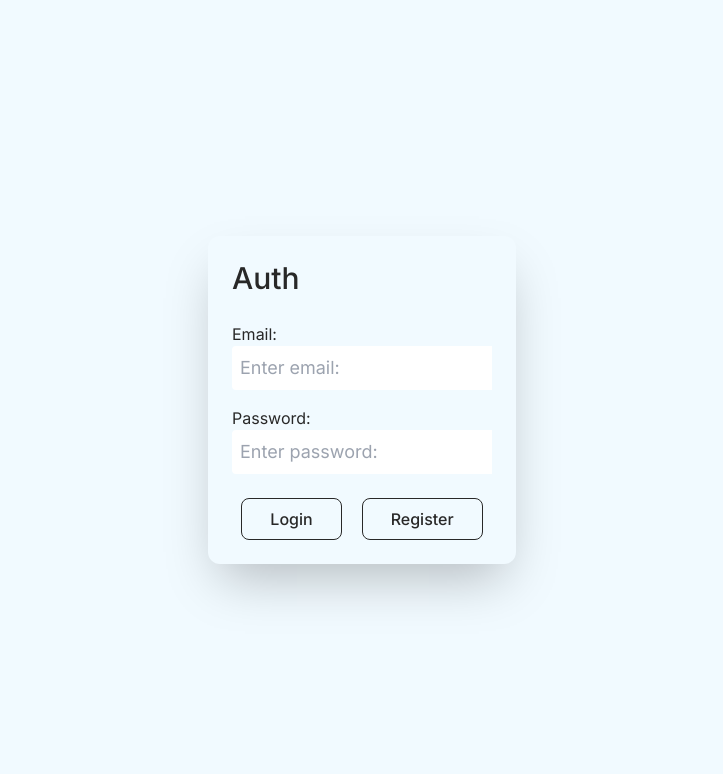
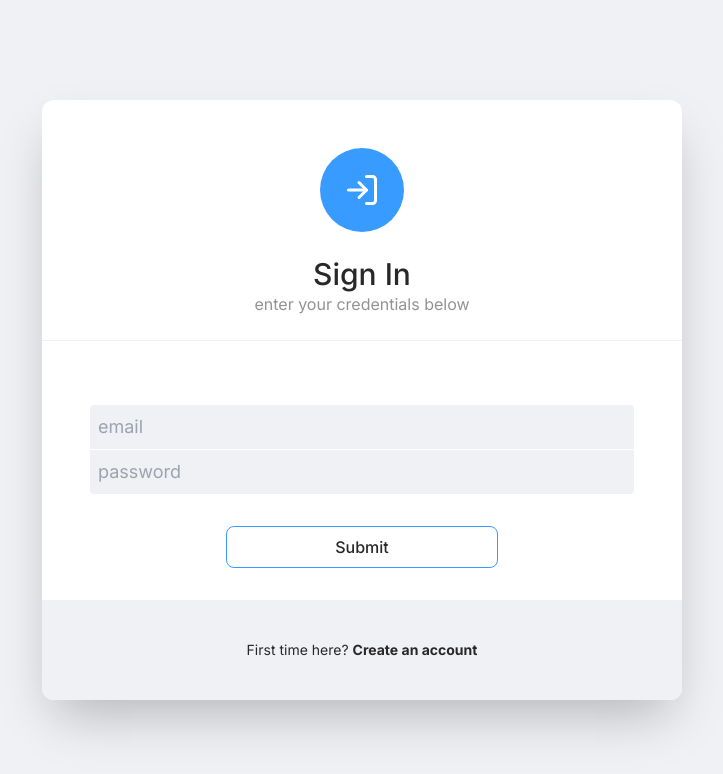
Before and after one commit to cxvxcxv/bloom-market-frontend, a Next.js app: page /auth in a window 1280 px wide. Shown: the top 774 px of the page, without its empty margins (278-1001 px from the left). Built offline with nearby package versions, Linux system fonts and the light colour scheme.

Commit message:
add: styling for auth page, screen adaptation. upd: button, field, heading components, color constants.

```diff
--- a/src/app/auth/Auth.tsx
+++ b/src/app/auth/Auth.tsx
@@ -1,6 +1,7 @@
 'use client';
 
 import { useMutation } from '@tanstack/react-query';
+import { LogIn } from 'lucide-react';
 import { useRouter } from 'next/navigation';
 import { useState } from 'react';
 import { SubmitHandler, useForm } from 'react-hook-form';
@@ -21,11 +22,11 @@ export function Auth() {
     mode: 'onChange',
   });
 
-  const [isLoginForm, setIsLoginForm] = useState(false);
+  const [isLoginForm, setIsLoginForm] = useState(true);
 
   const { replace } = useRouter();
 
-  const { mutate } = useMutation({
+  const { mutate, isPending } = useMutation({
     mutationKey: ['auth'],
     mutationFn: (data: IAuthForm) =>
       AuthService.main(isLoginForm ? 'login' : 'register', data),
@@ -34,6 +35,9 @@ export function Auth() {
       reset();
       replace(DASHBOARD_PAGES.HOME);
     },
+    onError(error) {
+      toast.error(error.message);
+    },
   });
 
   const onSubmit: SubmitHandler<IAuthForm> = data => {
@@ -41,38 +45,59 @@ export function Auth() {
   };
 
   return (
-    <div className="flex min-h-screen p-6">
+    <div className="flex min-h-screen">
       <form
-        className="w-1/4 m-auto shadow-2xl bg-sidebar rounded-xl p-layout"
+        className="bg-white dark:bg-gray-300 w-full m-auto shadow-2xl rounded-xl p-12 md:w-3/4 lg:w-1/2"
         onSubmit={handleSubmit(onSubmit)}
       >
-        <Heading>Auth</Heading>
+        <div className="flex mb-6 items-center justify-center flex-col">
+          <div className="bg-primary p-6 rounded-full mb-6">
+            <LogIn width={36} height={36} color="white" />
+          </div>
+          <Heading>{isLoginForm ? 'Sign In' : 'Sign Up'}</Heading>
+          <p className="opacity-50 text-center">
+            {isLoginForm ? 'enter your credentials below' : 'create an account'}
+          </p>
+        </div>
+        <hr className="mb-16 text-bg-light dark:text-bg-dark -mx-12" />
 
         <Field
           id="email"
-          label="Email:"
-          placeholder="Enter email:"
+          placeholder="email"
           type="email"
-          extra="mb-4"
+          inputExtra="rounded-b-none"
           {...register('email', {
             required: 'Email is required!',
           })}
         />
-
+        <hr className="text-white dark:text-gray-300" />
         <Field
           id="password"
-          label="Password: "
-          placeholder="Enter password: "
+          placeholder="password"
           type="password"
+          inputExtra="rounded-t-none"
           {...register('password', {
             required: 'Password is required!',
           })}
-          extra="mb-6"
         />
 
-        <div className="flex items-center gap-5 justify-center">
-          <Button onClick={() => setIsLoginForm(true)}>Login</Button>
-          <Button onClick={() => setIsLoginForm(false)}>Register</Button>
+        <div className="flex justify-center my-8">
+          <Button className="w-1/2" disabled={isPending}>
+            Submit
+          </Button>
+        </div>
+
+        <div className="bg-bg-light dark:bg-gray-500 py-10 rounded-b-xl flex justify-center items-center -mx-12 -mb-12">
+          <p className="inline mr-1 text-sm">
+            {isLoginForm ? 'First time here?' : 'Already registered?'}
+          </p>
+          <button
+            className="font-bold text-sm"
+            onClick={() => setIsLoginForm(!isLoginForm)}
+            type="button"
+          >
+            {isLoginForm ? 'Create an account' : 'Login'}
+          </button>
         </div>
       </form>
     </div>
--- a/src/app/globals.css
+++ b/src/app/globals.css
@@ -4,7 +4,7 @@
 
 @layer base {
   html {
-    @apply text-txt;
-    @apply bg-bgc;
+    @apply bg-bg-light dark:bg-bg-dark;
+    @apply text-text-dark dark:text-text-light;
   }
 }
--- a/src/components/ui/Heading.tsx
+++ b/src/components/ui/Heading.tsx
@@ -5,10 +5,5 @@ interface HeadingProps {
 }
 
 export function Heading({ children }: HeadingProps) {
-  return (
-    <div>
-      <h1 className="text-3xl font-medium">{children}</h1>
-      <div className="my-3 h-0.5 bg-border w-full" />
-    </div>
-  );
+  return <h1 className="text-3xl font-medium">{children}</h1>;
 }
--- a/src/components/ui/buttons/Button.tsx
+++ b/src/components/ui/buttons/Button.tsx
@@ -1,17 +1,17 @@
 import cn from 'clsx';
 import type { ButtonHTMLAttributes, PropsWithChildren } from 'react';
 
-type TypeButton = ButtonHTMLAttributes<HTMLButtonElement>;
+type TButton = ButtonHTMLAttributes<HTMLButtonElement>;
 
 export function Button({
   children,
   className,
   ...rest
-}: PropsWithChildren<TypeButton>) {
+}: PropsWithChildren<TButton>) {
   return (
     <button
       className={cn(
-        'linear rounded-lg bg-transparent border border-primary py-2 px-7 text-base font-medium text-white transition hover:bg-primary active:bg-brand-700',
+        'linear rounded-lg bg-transparent border border-primary py-2 px-7 text-base font-medium transition hover:bg-primary active:bg-brand-700 disabled:opacity-50 disabled:cursor-not-allowed disabled:bg-transparent',
         className,
       )}
       {...rest}
--- a/src/components/ui/fields/Field.tsx
+++ b/src/components/ui/fields/Field.tsx
@@ -2,8 +2,9 @@ import { forwardRef } from 'react';
 
 interface InputFieldProps {
   id: string;
-  label: string;
+  label?: string;
   extra?: string;
+  inputExtra?: string;
   placeholder: string;
   variant?: string;
   state?: 'error' | 'success';
@@ -14,7 +15,18 @@ interface InputFieldProps {
 
 export const Field = forwardRef<HTMLInputElement, InputFieldProps>(
   (
-    { label, id, extra, type, placeholder, state, disabled, isNumber, ...rest },
+    {
+      label,
+      id,
+      extra,
+      inputExtra,
+      type,
+      placeholder,
+      state,
+      disabled,
+      isNumber,
+      ...rest
+    },
     ref,
   ) => {
     return (
@@ -23,7 +35,7 @@ export const Field = forwardRef<HTMLInputElement, InputFieldProps>(
           {label}
         </label>
         <input
-          className="w-full text-lg rounded-l p-2"
+          className={`w-full text-lg rounded bg-bg-light dark:bg-bg-dark p-2 outline-none ${inputExtra}`}
           ref={ref}
           disabled={disabled}
           type={type}
--- a/src/constants/color.constants.ts
+++ b/src/constants/color.constants.ts
@@ -1,5 +1,23 @@
 export const COLORS = {
-  bgc: '#f1faff',
-  txt: '#282828',
+  primary: '#389BFF',
+  error: '#CC3300',
+  warning: '#FFCC00',
+  success: '#99CC33', //or try #339900
+  gray: {
+    '100': '#57595C',
+    '300': '#2D3035',
+    '500': '#25282C',
+  },
+  white: '#FFFFFF',
+
+  //bg colors
+  'bg-light': '#F0F1F5',
+  'bg-dark': '#22252A',
+
+  //text-colors
+  'text-light': '#FFFFFF',
+  'text-dark': '#282828',
+
+  //additional
   transparent: 'transparent',
 };
--- a/tailwind.config.ts
+++ b/tailwind.config.ts
@@ -3,7 +3,7 @@ import type { Config } from 'tailwindcss';
 import { COLORS } from './src/constants/color.constants';
 
 const config: Config = {
-  darkMode: 'class',
+  darkMode: 'media',
   mode: 'jit',
   content: [
     './src/pages/**/*.{js,ts,jsx,tsx,mdx}',
@@ -13,9 +13,6 @@ const config: Config = {
   theme: {
     colors: COLORS,
     extend: {
-      spacing: {
-        layout: '1.5rem',
-      },
       backgroundImage: {
         'gradient-radial': 'radial-gradient(var(--tw-gradient-stops))',
         'gradient-conic':
```
